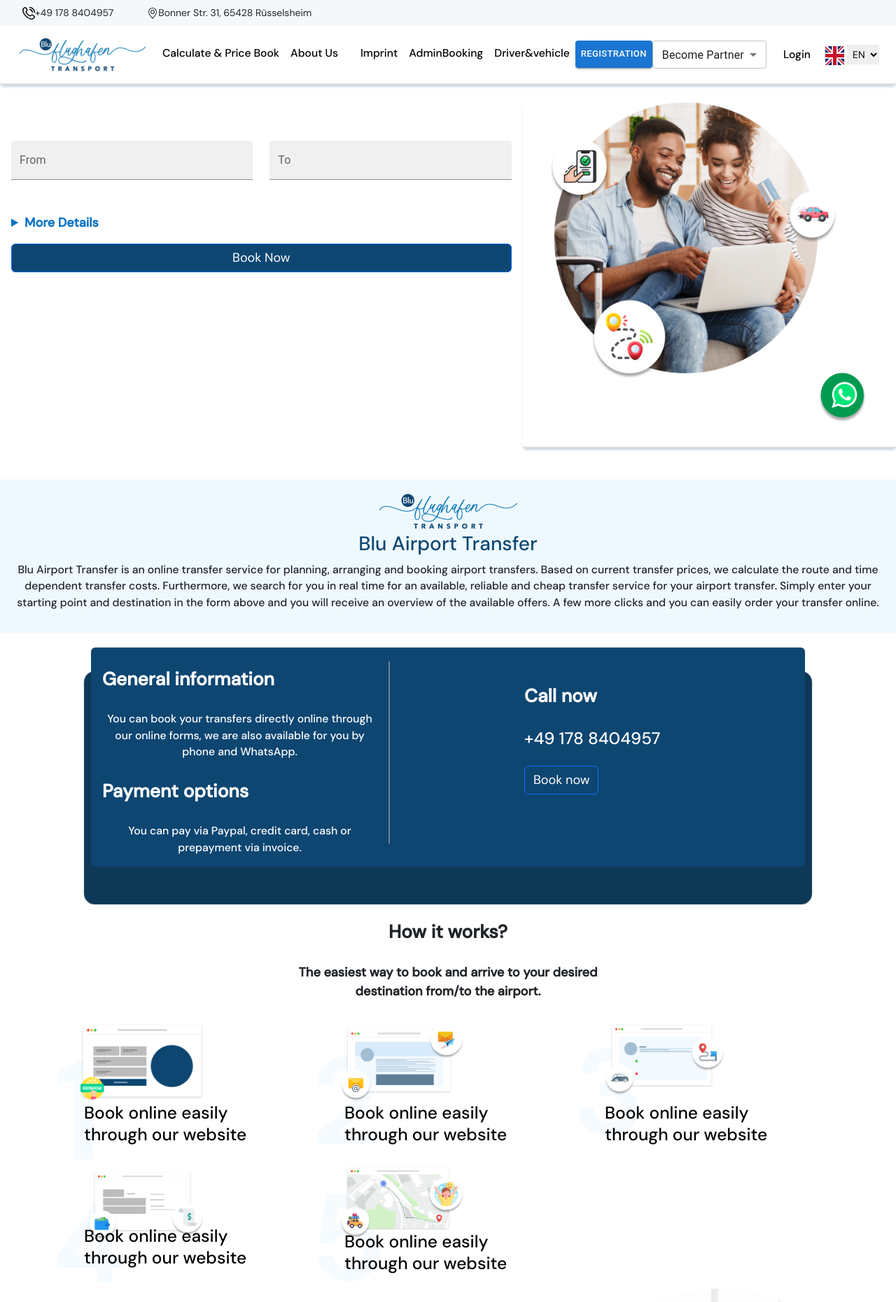
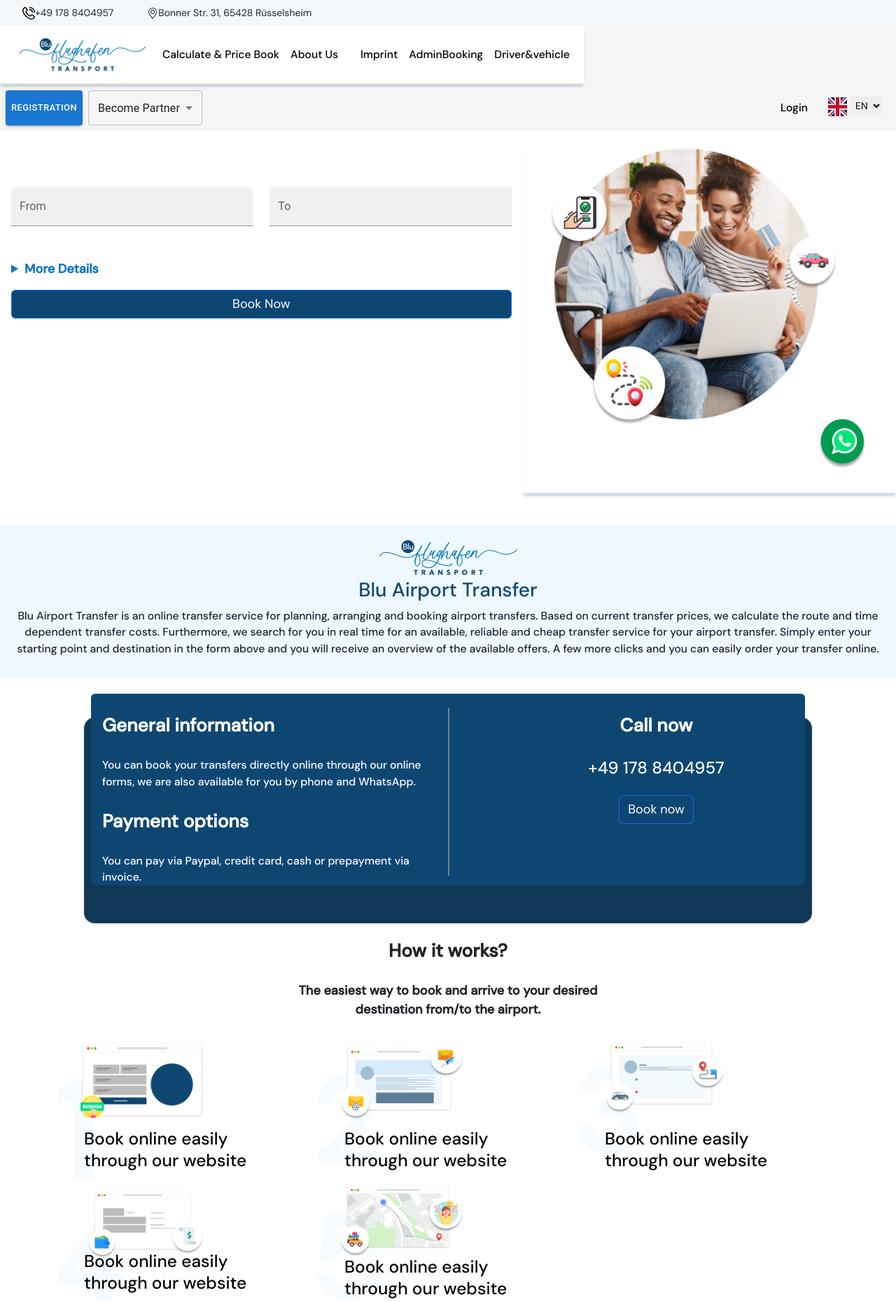
Before and after one commit to keshavsov/flughafen, a React (Create React App) app: page /home in a window 1280 px wide. Shown: the top 1860 px of the page at 70% size. Built offline with nearby package versions, Linux system fonts and the light colour scheme; what @mui/styled-engine-sc would draw is missing.

Commit message:
responsive header

```diff
--- a/src/component/Header.js
+++ b/src/component/Header.js
@@ -57,6 +57,7 @@ export default function Header() {
           </span>
         </div>
       </div>
+    <div className='d-flex justify-content-between flex-wrap'>
       <Navbar className='white-card' expand="md">
         <NavbarBrand className='mx-3'><img src={logo} width="180px" height="56px" /></NavbarBrand>
         <NavbarToggler onClick={toggle} />
@@ -95,18 +96,19 @@ export default function Header() {
                 <Link to="/drive-vehicle" className=' link'>Driver&vehicle</Link>
               </NavLink>
             </NavItem>
-            <NavItem className=' link'>
-
+          </Nav>
+        </Collapse>
+      </Navbar>
+      <div className='w-100 d-flex justify-content-between flex-wrap p-2'>
+           <div className='d-flex align-item-center  gap-2'>
             <Button
-
               size='small'
               variant="contained"
               sx={{ padding: "8px" }}
               onClick={handleRegistration}
             >Registration
             </Button>
-            </NavItem>
-            <NavItem className=' link'>
+
             <Select
 
               size='small'
@@ -117,23 +119,13 @@ export default function Header() {
               <MenuItem value='Business Agent'>Business/ Agent</MenuItem>
               <MenuItem value='Driver Carrier'>Driver/ Carrier</MenuItem>
             </Select>
-
-            </NavItem>
-          </Nav>
-
-        </Collapse>
-
-        <div className='d-flex gap-3 flex-wrap white-space-nowrap' >
-          <div>
+            </div>
+            <div className='d-flex gap-2 py-2'>
             <Link to="/" class="btn btn-outline link" sx={{ padding: "8px" }}> Login</Link>
+            <TranslateDropdown />
             </div>
-
-
-          {/* <DropdownElement /> */}
-
           </div>
-        <TranslateDropdown />
-      </Navbar>
+      </div>
     </div>
   );
 }
--- a/src/index.css
+++ b/src/index.css
@@ -31,12 +31,18 @@ body {
 .vertical-line {
   margin-top: 20px;
   border-left: 2px solid slategrey;
-  height: 260px;
+  height: 240px;
 }
+@media screen and (max-width: 768px){
+  .vertical-line{
+    /* display: none; */
+    border-left: 2px solid slategrey;
+    background:slategrey;
+    height: 2px;
+    width: 90%;
+    margin-left: 4%;
 
-/*  */
-.vertical-line:hover {
-  background-color: 1px solid blue;
+  }
 }
 
 .span {
@@ -96,16 +102,16 @@ body {
 }
 
 .text-position {
-  bottom: 20px;
+  bottom: 10px;
   left: 50px;
   /* font-family: 'DM Sans'; */
   font-style: normal;
   font-weight: 500;
   font-size: 24.4889px;
   line-height: 31px;
-
   color: #000000;
 }
+
 
 .footer-text {
   /* font-family: 'DM Sans'; */
@@ -364,9 +370,10 @@ b {
   color: #0E4672
 }
 
-@media screen and (max-width: 320px){
+/* @media screen and (max-width: 320px){
   #image-section{
       width: 100%;
       height: auto;
+
     };
-  }
+  } */
--- a/src/pages/Home.js
+++ b/src/pages/Home.js
@@ -126,18 +126,18 @@ export default function Home() {
       < div className='container '>
 
         <div className='row mx-5 text-white d-flex flex-wrap rounded shadow22' style={{ backgroundColor: "#0E4672" }}>
-          <div className='col-md-5 col-sm-6 px-3'>
+          <div className='col-md-6 col-sm-12 px-3'>
             <div>
               <h2>General information</h2>
-              <p className='span-text'>You can book your transfers directly online through our online forms, we are also available for you by phone and WhatsApp.</p>
+              <small className='span-text'>You can book your transfers directly online through our online forms, we are also available for you by phone and WhatsApp.</small>
             </div>
             <div>
               <h2>Payment options</h2>
-              <p className='span-text'>You can pay via Paypal, credit card, cash or prepayment via invoice.</p>
+              <small className='span-text'>You can pay via Paypal, credit card, cash or prepayment via invoice.</small>
             </div>
           </div>
-          <div className='col vertical-line'></div>
-          <div className='col-md-5 col-sm-12 p-4'>
+          <div className='col-md-1 vertical-line '></div>
+          <div className='col-md-5  text-center mb-3 '>
             <div>
               <h2>Call now</h2>
               <h4 className='my-4'>+49 178 8404957</h4>
@@ -162,21 +162,26 @@ export default function Home() {
             </div>
           </center>
           <div className='row ml-2 mt-2 '>
-            <div className='col-md-4 position-relative my-2'><img src={group1} height="auto" width="60%" id="image-section" />
-              <label className='position-absolute text-position'>Book online easily<br /> through our website</label>
+            <div className='col-md-4 position-relative my-2'>
+              <img src={group1} height="auto" width="60%" id="image-section" />
+              <small className='position-absolute text-position'>Book online easily<br /> through our website</small>
             </div>
-            <div className='col-md-4 position-relative my-2'><img src={group2} height="auto" width="60%" id="image-section" />
-              <label className='position-absolute text-position'>Book online easily<br /> through our website</label>
+            <div className='col-md-4 position-relative my-2'>
+              <img src={group2} height="auto" width="60%" id="image-section" />
+              <small className='position-absolute text-position'>Book online easily<br /> through our website</small>
             </div>
-            <div className='col-md-4 position-relative my-2'><img src={group3} height="auto" width="60%" id="image-section" />
-              <label className='position-absolute text-position'>Book online easily<br /> through our website</label>
+            <div className='col-md-4 position-relative my-2'>
+              <img src={group3} height="auto" width="60%" id="image-section" />
+              <small className='position-absolute text-position'>Book online easily<br /> through our website</small>
             </div>
 
-            <div className='col-md-4 position-relative my-2'><img src={group4} height="auto" width="60%" id="image-section" />
-              <label className='position-absolute text-position'>Book online easily<br /> through our website</label>
+            <div className='col-md-4 position-relative my-2'>
+              <img src={group4} height="auto" width="60%" id="image-section" />
+              <small className='position-absolute text-position'>Book online easily<br /> through our website</small>
             </div>
-            <div className='col-md-4 position-relative'><img src={group5} height="auto" width="60%" id="image-section" />
-              <label className='position-absolute text-position'>Book online easily<br /> through our website</label>
+            <div className='col-md-4 position-relative'>
+              <img src={group5} height="auto" width="60%" id="image-section" />
+              <small className='position-absolute text-position'id="image-section">Book online easily<br /> through our website</small>
             </div>
 
           </div>
```
Lines whose indentation alone changed are shown as unchanged.
